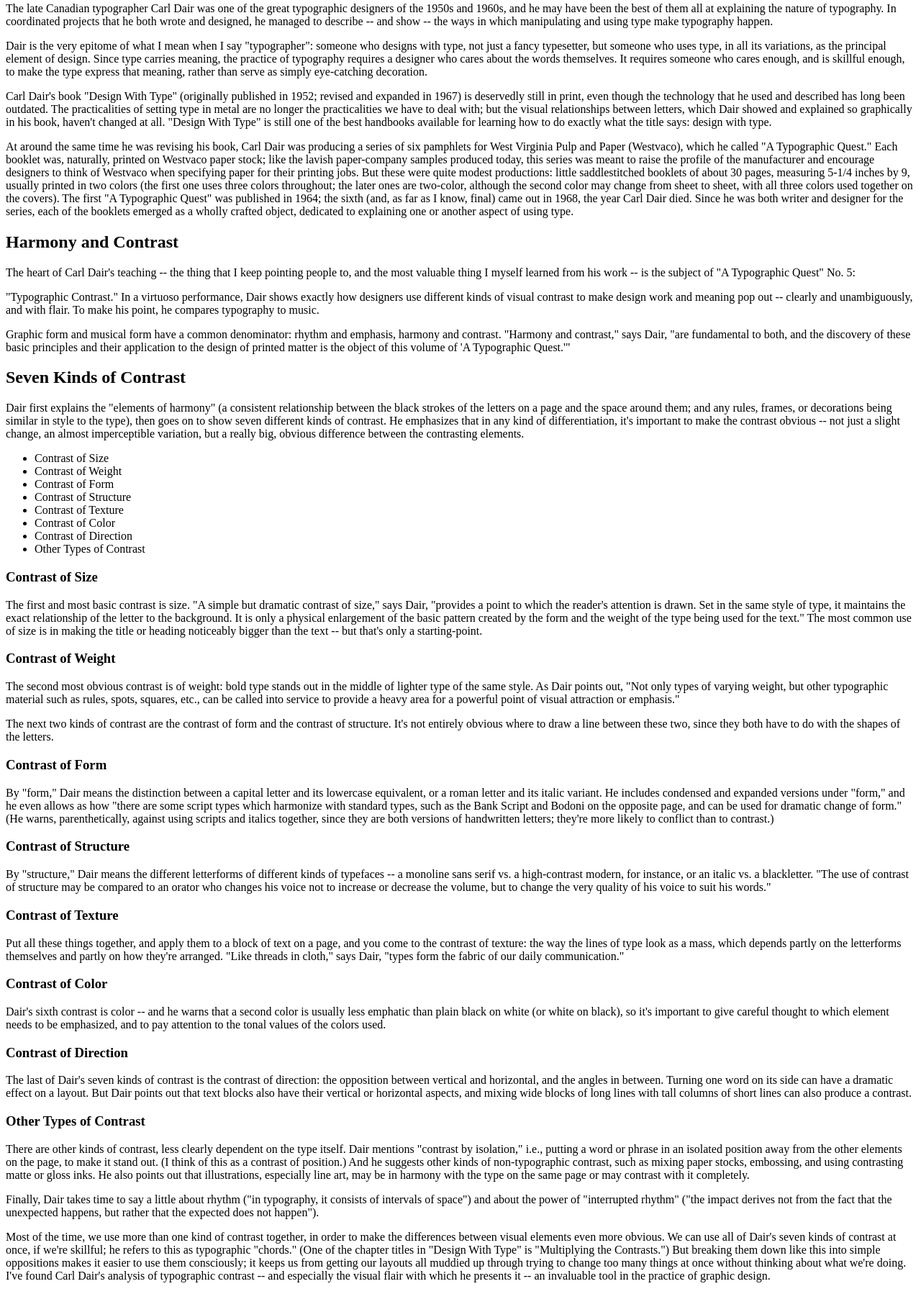
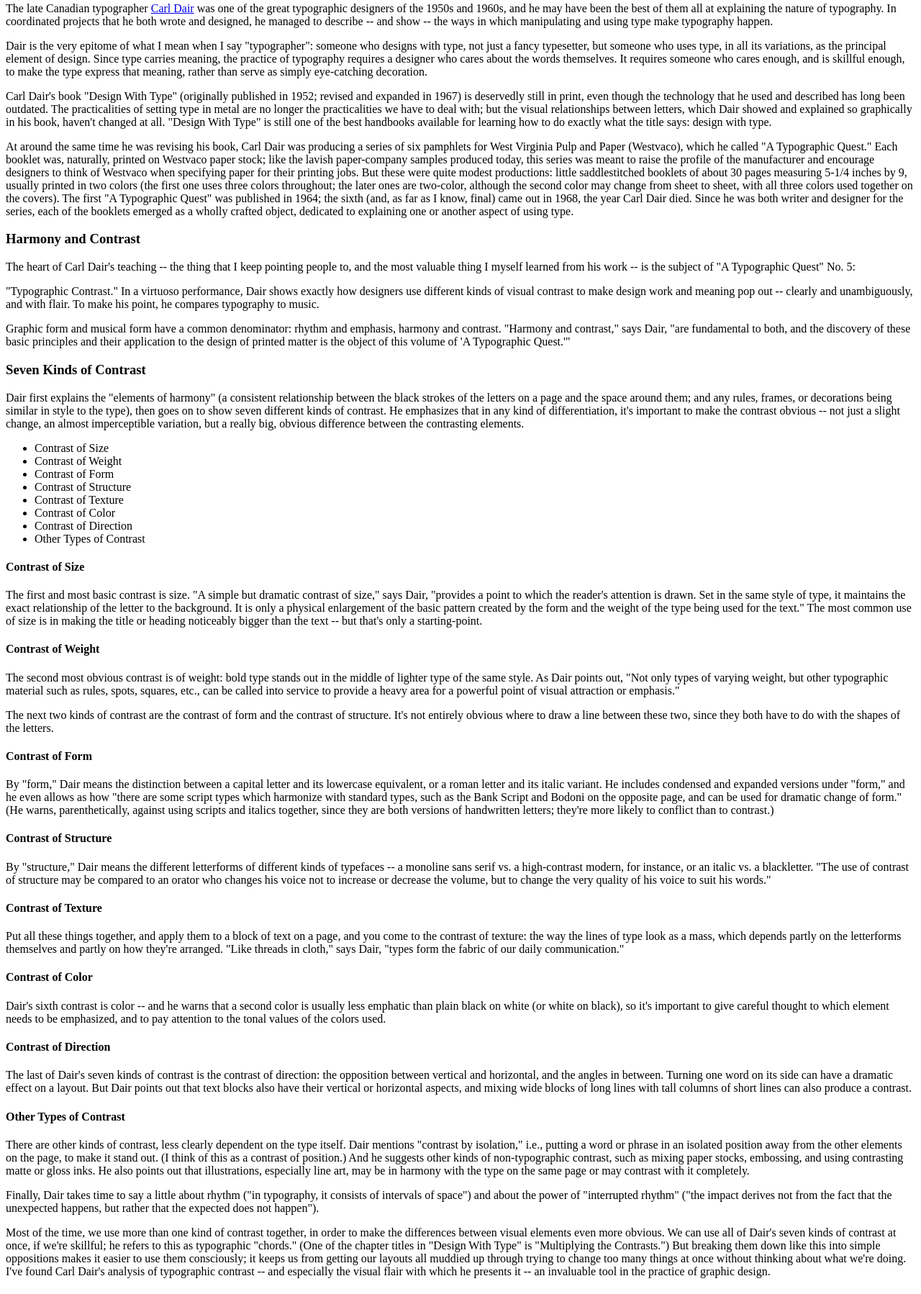
Before and after one commit to Singhvansh2003/hypertext, a plain HTML site: page index.html in a window 1280 px wide. Shown: the part 189-1987 px from the top of the page at 72% size. Drawn offline with Linux system fonts and the light colour scheme.

Commit message:
Add files via upload

```diff
--- a/index.html
+++ b/index.html
@@ -1,35 +1,48 @@
+<!-- STYLES -->
+
 <!DOCTYPE html>
 
 <head>
+    <title>Seven Principles of Typographic Contrast</title>
+    <link rel="stylesheet" href="styles.css">
 
+
+    <link rel="preconnect" href="https://fonts.googleapis.com">
+    <link rel="preconnect" href="https://fonts.gstatic.com" crossorigin>
+    <link href="<link rel="preconnect" href="https://fonts.googleapis.com">
+    <link rel="preconnect" href="https://fonts.gstatic.com" crossorigin>
+    <link href="https://fonts.googleapis.com/css2?family=Titillium+Web:wght@600&display=swap" rel="stylesheet">
 </head>
+
 <body>
-    <h1> Seven Principles of Typographic Contrast</h1>
+
+    <main>
+
+        <h1>Seven Principles of Typographic Contrast</h1>
 
         <em>Written by John D. Berry</em>
+
         <h2>In a seminal booklet that he both designed and wrote, Carl Dair showed how in typography, as in music, harmony and contrast are the keys to composition.</h2>
 
-
-<p>The late Canadian typographer Carl Dair was one of the great typographic designers of the 1950s and 1960s, and he may have been the best of them all at explaining the nature of typography. In coordinated projects that he both wrote and designed, he managed to describe -- and show -- the ways in which manipulating and using type make typography happen.</p>
+        <p>The late Canadian typographer <a href="https://en.wikipedia.org/wiki/Carl_Dair">Carl Dair</a> was one of the great typographic designers of the 1950s and 1960s, and he  may have been the best of them all at explaining the nature of typography. In coordinated projects that he both wrote and designed, he managed to describe -- and show -- the ways in which manipulating and using type make typography happen.</p>
 
         <p>Dair is the very epitome of what I mean when I say "typographer": someone who designs with type, not just a fancy typesetter, but someone who uses type, in all its variations, as the principal element of design. Since type carries meaning, the practice of typography requires a designer who cares about the words themselves. It requires someone who cares enough, and is skillful enough, to make the type express that meaning, rather than serve as simply eye-catching decoration.</p>
 
-<p>Carl Dair's book "Design With Type" (originally published in 1952; revised and expanded in 1967) is deservedly still in print, even though the technology that he used and described has long been outdated. The practicalities of setting type in metal are no longer the practicalities we have to deal with; but the visual relationships between letters, which Dair showed and explained so graphically in his book, haven't changed at all. "Design With Type" is still one of the best handbooks available for learning how to do exactly what the title says: design with type.</p>
+        <p>Carl Dair's book "Design With Type" (originally published in 1952; revised and expanded in 1967) is deservedly still in print, even though the technology that he used and described has long been outdated. The practicalities  of setting type in metal are no longer the practicalities we have to deal with; but the visual relationships between letters, which Dair showed and explained so graphically in his book, haven't changed at all. "Design With Type" is still one of the best handbooks available for learning how to do exactly what the title says: design with type.</p>
 
-<p>At around the same time he was revising his book, Carl Dair was producing a series of six pamphlets for West Virginia Pulp and Paper (Westvaco), which he called "A Typographic Quest." Each booklet was, naturally, printed on Westvaco paper stock; like the lavish paper-company samples produced today, this series was meant to raise the profile of the manufacturer and encourage designers to think of Westvaco when specifying paper for their printing jobs. But these were quite modest productions: little saddlestitched booklets of about 30 pages, measuring 5-1/4 inches by 9, usually printed in two colors (the first one uses three colors throughout; the later ones are two-color, although the second color may change from sheet to sheet, with all three colors used together on the covers). The first "A Typographic Quest" was published in 1964; the sixth (and, as far as I know, final) came out in 1968, the year Carl Dair died. Since he was both writer and designer for the series, each of the booklets emerged as a wholly crafted object, dedicated to explaining one or another aspect of using type.</p>
+        <p>At around the same time he was revising his book, Carl Dair was producing a series of six pamphlets for West Virginia Pulp and Paper (Westvaco), which he called "A Typographic Quest." Each booklet was, naturally, printed on Westvaco paper stock; like the lavish paper-company samples produced today, this series was meant to raise the profile of the manufacturer and encourage designers to think of Westvaco when specifying paper for their printing jobs. But these were quite modest productions: little saddlestitched booklets of about 30 pages measuring 5-1/4 inches by 9, usually printed in two colors (the first one uses three colors throughout; the later ones are two-color, although the second color may change from sheet to sheet, with all three colors used together on the covers). The first "A Typographic Quest" was published in 1964; the sixth (and, as far as I know, final) came out in 1968, the year Carl Dair died. Since he was both writer and designer for the series, each of the booklets emerged as a wholly crafted object, dedicated to explaining one or another aspect of using type.</p>
 
-<h2>Harmony and Contrast</h2>
+        <h3>Harmony and Contrast</h3>
 
-<p>The heart of Carl Dair's teaching -- the thing that I keep pointing people to, and the most valuable thing I myself learned from his work -- is the subject of "A Typographic Quest" No. 5: </p>
+        <p>The heart of Carl Dair's teaching -- the thing that I keep pointing people to, and the most valuable thing I myself learned from his work -- is the subject of "A Typographic Quest" No. 5:</p>
 
         <p>"Typographic Contrast." In a virtuoso performance, Dair shows exactly how designers use different kinds of visual contrast to make design work and meaning pop out -- clearly and unambiguously, and with flair. To make his point, he compares typography to music.</p>
-</p>
+
         <p>Graphic form and musical form have a common denominator: rhythm and emphasis, harmony and contrast. "Harmony and contrast," says Dair, "are fundamental to both, and the discovery of these basic principles and their application to the design of printed matter is the object of this volume of 'A Typographic Quest.'"</p>
 
-<h2>Seven Kinds of Contrast</h2>
+        <h3>Seven Kinds of Contrast</h3>
 
         <p>Dair first explains the "elements of harmony" (a consistent relationship between the black strokes of the letters on a page and the space around them; and any rules, frames, or decorations being similar in style to the type), then goes on to show seven different kinds of contrast. He emphasizes that in any kind of differentiation, it's important to make the contrast obvious -- not just a slight change, an almost imperceptible variation, but a really big, obvious difference between the contrasting elements.</p>
-
 
         <ul>
             <li>Contrast of Size</li>
@@ -42,39 +55,44 @@
             <li>Other Types of Contrast</li>
         </ul>
 
-<h3>Contrast of Size</h3>
+        <h4>Contrast of Size</h4>
 
         <p>The first and most basic contrast is size. "A simple but dramatic contrast of size," says Dair, "provides a point to which the reader's attention is drawn. Set in the same style of type, it maintains the exact relationship of the letter to the background. It is only a physical enlargement of the basic pattern created by the form and the weight of the type being used for the text." The most common use of size is in making the title or heading noticeably bigger than the text -- but that's only a starting-point.</p>
 
-<h3>Contrast of Weight</h3>
+        <h4>Contrast of Weight</h4>
 
         <p>The second most obvious contrast is of weight: bold type stands out in the middle of lighter type of the same style. As Dair points out, "Not only types of varying weight, but other typographic material such as rules, spots, squares, etc., can be called into service to provide a heavy area for a powerful point of visual attraction or emphasis."</p>
 
         <p>The next two kinds of contrast are the contrast of form and the contrast of structure. It's not entirely obvious where to draw a line between these two, since they both have to do with the shapes of the letters.</p>
 
-<h3>Contrast of Form</h3>
+        <h4>Contrast of Form</h4>
+
         <p>By "form," Dair means the distinction between a capital letter and its lowercase equivalent, or a roman letter and its italic variant. He includes condensed and expanded versions under "form," and he even allows as how "there are some script types which harmonize with standard types, such as the Bank Script and Bodoni on the opposite page, and can be used for dramatic change of form." (He warns, parenthetically, against using scripts and italics together, since they are both versions of handwritten letters; they're more likely to conflict than to contrast.)</p>
 
-<h3>Contrast of Structure</h3>
+        <h4>Contrast of Structure</h4>
 
         <p>By "structure," Dair means the different letterforms of different kinds of typefaces -- a monoline sans serif vs. a high-contrast modern, for instance, or an italic vs. a blackletter. "The use of contrast of structure may be compared to an orator who changes his voice not to increase or decrease the volume, but to change the very quality of his voice to suit his words."</p>
 
-<h3>Contrast of Texture</h3>
+        <h4>Contrast of Texture</h4>
 
         <p>Put all these things together, and apply them to a block of text on a page, and you come to the contrast of texture: the way the lines of type look as a mass, which depends partly on the letterforms themselves and partly on how they're arranged. "Like threads in cloth," says Dair, "types form the fabric of our daily communication."</p>
 
-<h3>Contrast of Color</h3>
+        <h4>Contrast of Color</h4>
+
         <p>Dair's sixth contrast is color -- and he warns that a second color is usually less emphatic than plain black on white (or white on black), so it's important to give careful thought to which element needs to be emphasized, and to pay attention to the tonal values of the colors used.</p>
 
-<h3>Contrast of Direction</h3>
+        <h4>Contrast of Direction</h4>
 
         <p>The last of Dair's seven kinds of contrast is the contrast of direction: the opposition between vertical and horizontal, and the angles in between. Turning one word on its side can have a dramatic effect on a layout. But Dair points out that text blocks also have their vertical or horizontal aspects, and mixing wide blocks of long lines with tall columns of short lines can also produce a contrast.</p>
 
-<h3>Other Types of Contrast</h3>
+        <h4>Other Types of Contrast</h4>
 
         <p>There are other kinds of contrast, less clearly dependent on the type itself. Dair mentions "contrast by isolation," i.e., putting a word or phrase in an isolated position away from the other elements on the page, to make it stand out. (I think of this as a contrast of position.) And he suggests other kinds of non-typographic contrast, such as mixing paper stocks, embossing, and using contrasting matte or gloss inks. He also points out that illustrations, especially line art, may be in harmony with the type on the same page or may contrast with it completely.</p>
 
         <p>Finally, Dair takes time to say a little about rhythm ("in typography, it consists of intervals of space") and about the power of "interrupted rhythm" ("the impact derives not from the fact that the unexpected happens, but rather that the expected does not happen").</p>
 
         <p>Most of the time, we use more than one kind of contrast together, in order to make the differences between visual elements even more obvious. We can use all of Dair's seven kinds of contrast at once, if we're skillful; he refers to this as typographic "chords." (One of the chapter titles in "Design With Type" is "Multiplying the Contrasts.") But breaking them down like this into simple oppositions makes it easier to use them consciously; it keeps us from getting our layouts all muddied up through trying to change too many things at once without thinking about what we're doing. I've found Carl Dair's analysis of typographic contrast -- and especially the visual flair with which he presents it -- an invaluable tool in the practice of graphic design.</p>
+
+    </main>
+
 </body>
```
Lines whose indentation alone changed are shown as unchanged.
